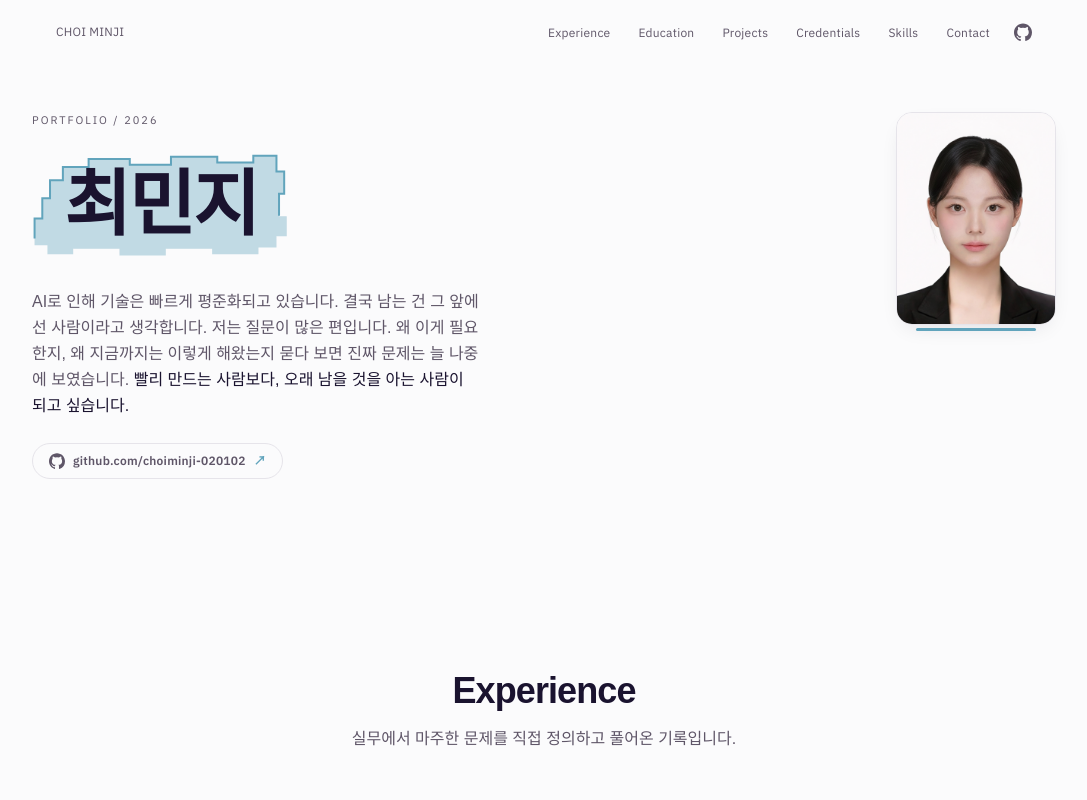
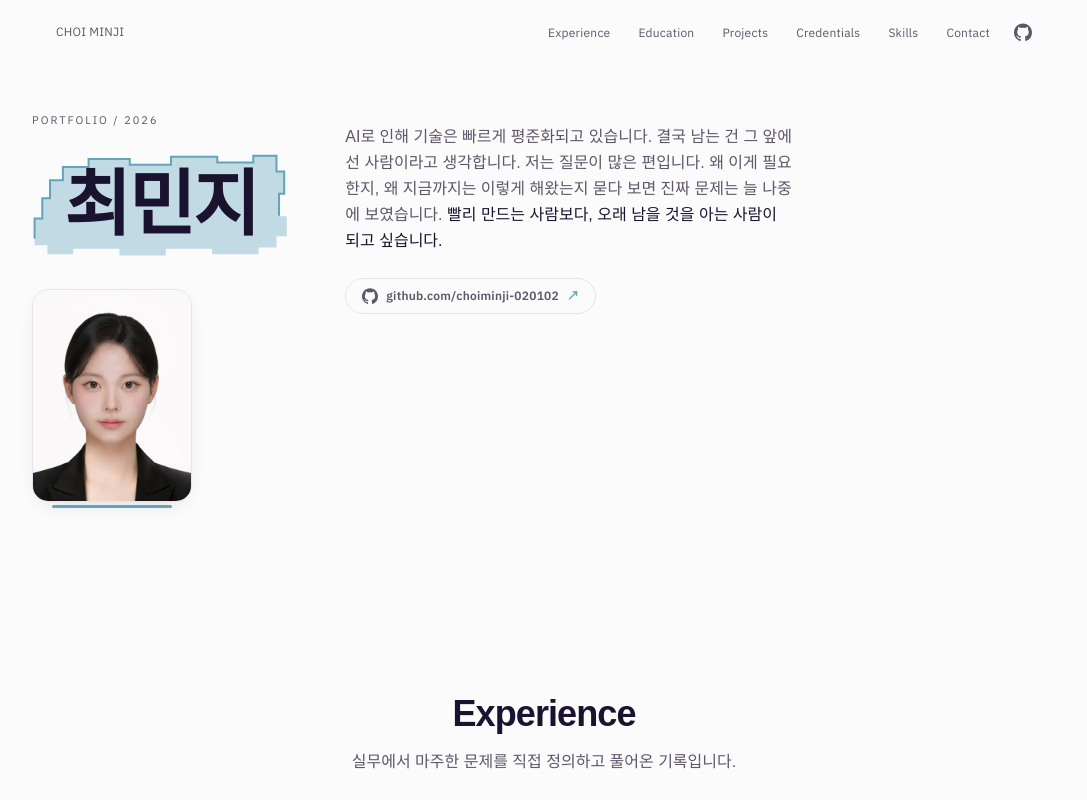
Before and after one commit to choiminji-020102/portfolio_cmj, a Next.js app: page / in a window 1280 px wide. Shown: the top 800 px of the page, without its empty margins (96-1183 px from the left). Built offline with nearby package versions, Linux system fonts and the light colour scheme; a web font is replaced by a local one.

Commit message:
Hero 레이아웃 변경 — 왼쪽 이름+사진, 오른쪽 소개 문구

```diff
--- a/components/Hero.tsx
+++ b/components/Hero.tsx
@@ -15,9 +15,9 @@ const CONTOUR =
 export default function Hero() {
   return (
     <section id="hero" className="px-6 pt-24 pb-16 sm:pt-28 sm:pb-20">
-      <div className="max-w-5xl mx-auto grid md:grid-cols-[1fr_auto] gap-10 md:gap-12 items-start">
-        {/* 왼쪽 — 이름과 소개 */}
-        <div className="min-w-0">
+      <div className="max-w-5xl mx-auto grid md:grid-cols-[auto_1fr] gap-8 md:gap-14 items-start">
+        {/* 왼쪽 — 이름과 사진 */}
+        <div>
           <p className="eyebrow mb-5">Portfolio / 2026</p>
 
           <div className="relative inline-block px-6 py-4 sm:px-8 sm:py-5">
@@ -48,7 +48,27 @@ export default function Hero() {
             </h1>
           </div>
 
-          <p className="mt-7 text-[0.95rem] sm:text-base leading-relaxed max-w-md">
+          <div className="relative w-36 sm:w-40 shrink-0 mt-7">
+            <div className="relative aspect-[3/4] overflow-hidden rounded-2xl border border-line shadow-[0_8px_24px_-12px_rgba(26,19,47,0.2)]">
+              <Image
+                src="/profile.jpg"
+                alt="최민지 프로필 사진"
+                fill
+                sizes="160px"
+                className="object-cover object-top"
+                priority
+              />
+            </div>
+            <span
+              aria-hidden="true"
+              className="absolute -bottom-1.5 left-5 right-5 h-[3px] rounded-full bg-tide"
+            />
+          </div>
+        </div>
+
+        {/* 오른쪽 — 소개 */}
+        <div className="min-w-0 md:pt-3">
+          <p className="text-[0.95rem] sm:text-base leading-relaxed max-w-md">
             <span className="text-muted">
               AI로 인해 기술은 빠르게 평준화되고 있습니다. 결국 남는 건 그
               앞에 선 사람이라고 생각합니다. 저는 질문이 많은 편입니다. 왜
@@ -75,26 +95,6 @@ export default function Hero() {
             </span>
           </a>
         </div>
-
-        {/* 오른쪽 — 프로필 사진 */}
-        <div className="flex min-w-0 flex-col md:items-end">
-          <div className="relative w-36 sm:w-40 shrink-0">
-            <div className="relative aspect-[3/4] overflow-hidden rounded-2xl border border-line shadow-[0_8px_24px_-12px_rgba(26,19,47,0.2)]">
-              <Image
-                src="/profile.jpg"
-                alt="최민지 프로필 사진"
-                fill
-                sizes="160px"
-                className="object-cover object-top"
-                priority
-              />
-            </div>
-            <span
-              aria-hidden="true"
-              className="absolute -bottom-1.5 left-5 right-5 h-[3px] rounded-full bg-tide"
-            />
-          </div>
-        </div>
       </div>
 
       <style>{`
```
